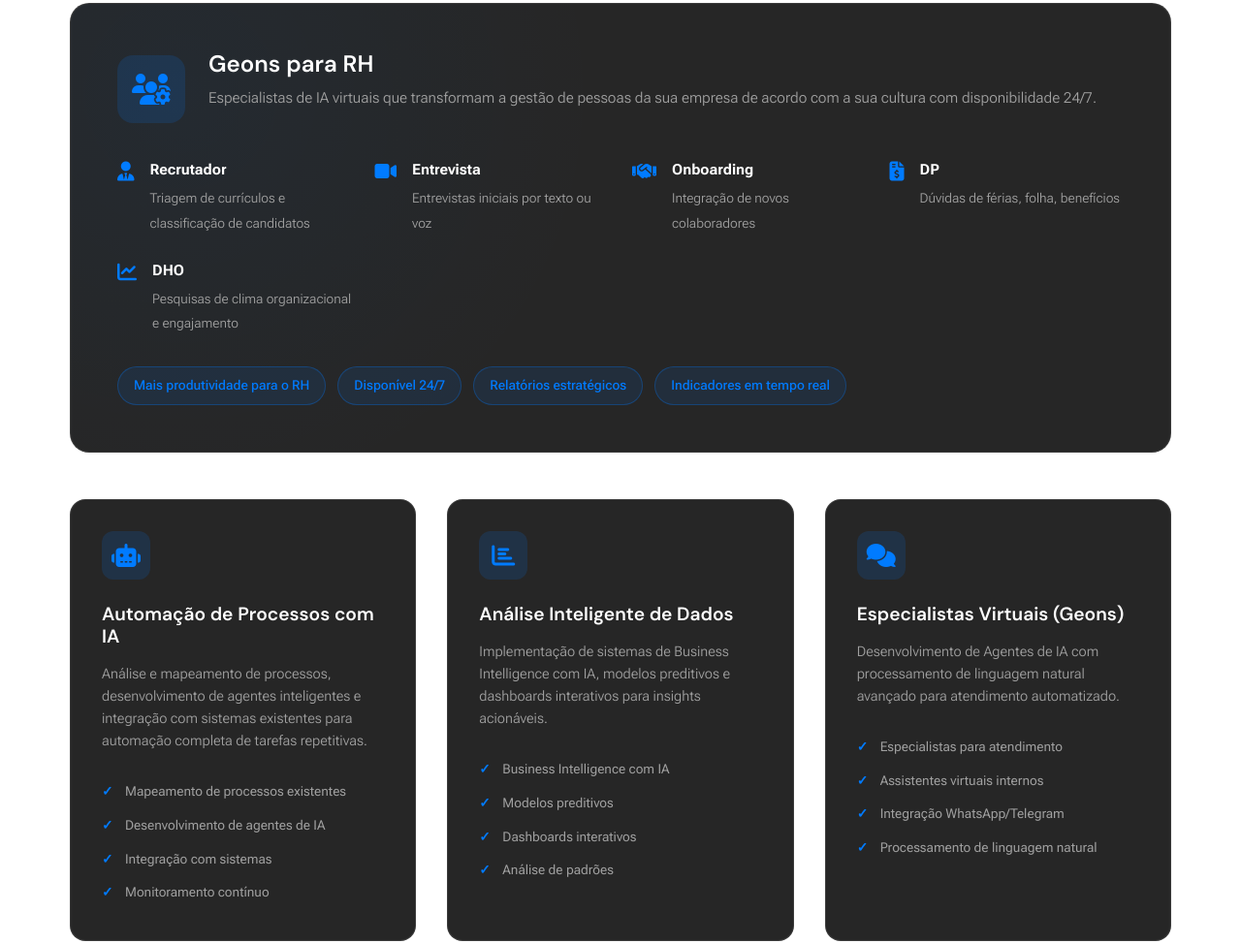
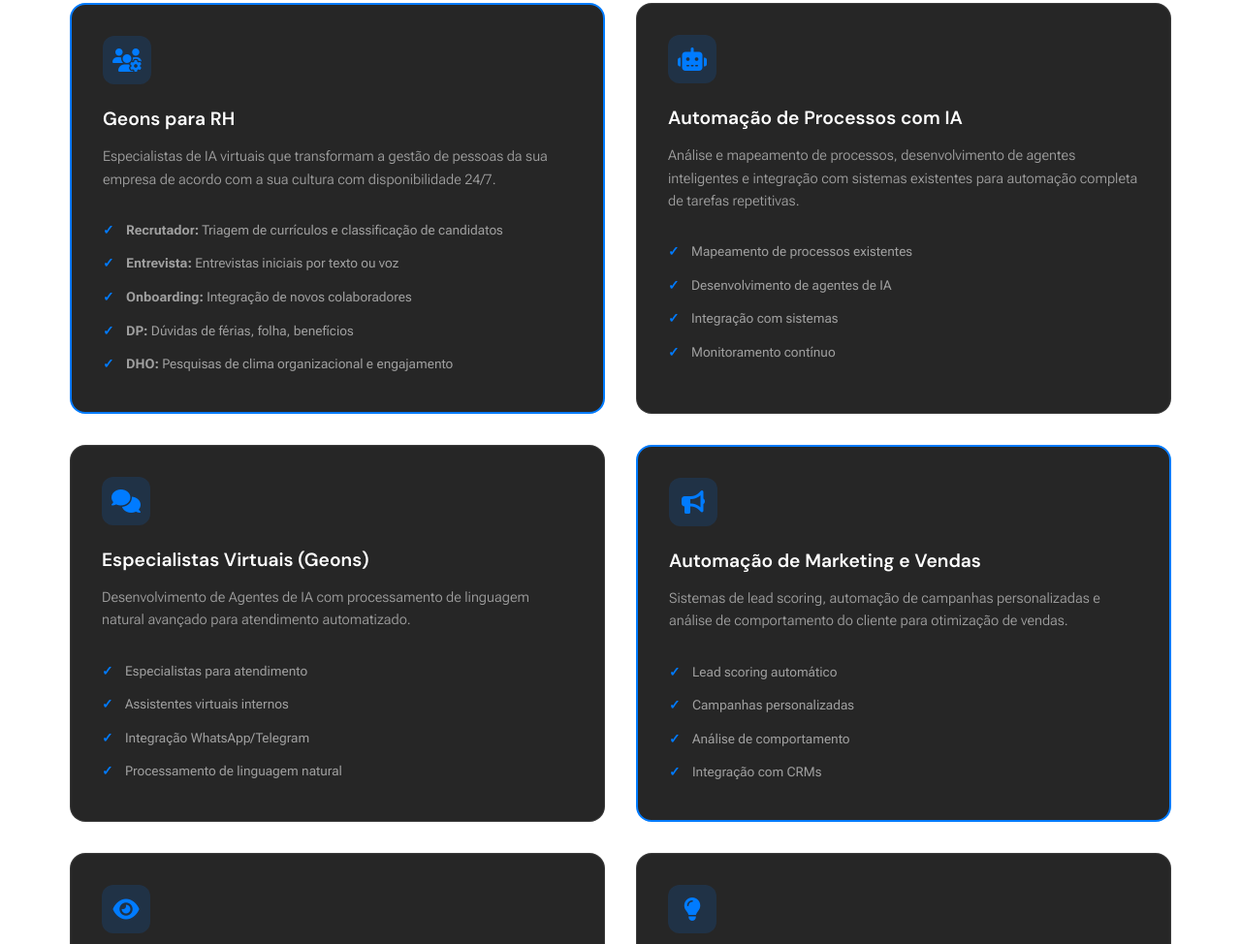
Before and after one commit to fscarini/SITE-GEONAI, a website: page public/index.html in a window 1280 px wide. Shown: the part 3758-4732 px from the top of the page at 97% size. Drawn offline with nearby package versions, Linux system fonts and the light colour scheme.

Commit message:
destaque para os cards e cta ajustado

```diff
--- a/public/index.html
+++ b/public/index.html
@@ -265,66 +265,23 @@
                     <p class="section-subtitle">Desenvolvemos soluções personalizadas de automação com inteligência artificial que se adaptam às necessidades específicas de cada cliente</p>
                 </div>
 
-                <!-- Card especial de RH -->
-                <div class="rh-card-wrapper" data-aos="fade-up">
-                    <div class="rh-card">
-                        <div class="rh-card-header">
-                            <div class="rh-icon">
-                                <i class="fas fa-users-cog"></i>
-                            </div>
-                            <div class="rh-title-area">
-                                <h3>Geons para RH</h3>
-                                <p>Especialistas de IA virtuais que transformam a gestão de pessoas da sua empresa de acordo com a sua cultura com disponibilidade 24/7.</p>
-                            </div>
+                <div class="services-grid">
+                    <div class="service-card show-card" data-aos="fade-up">
+                        <div class="service-icon">
+                            <i class="fas fa-users-cog"></i>
                         </div>
-                        <div class="rh-features-grid">
-                            <div class="rh-feature">
-                                <i class="fas fa-user-tie"></i>
-                                <div>
-                                    <strong>Recrutador</strong>
-                                    <span>Triagem de currículos e classificação de candidatos</span>
-                                </div>
-                            </div>
-                            <div class="rh-feature">
-                                <i class="fas fa-video"></i>
-                                <div>
-                                    <strong>Entrevista</strong>
-                                    <span>Entrevistas iniciais por texto ou voz</span>
-                                </div>
-                            </div>
-                            <div class="rh-feature">
-                                <i class="fas fa-handshake"></i>
-                                <div>
-                                    <strong>Onboarding</strong>
-                                    <span>Integração de novos colaboradores</span>
-                                </div>
-                            </div>
-                            <div class="rh-feature">
-                                <i class="fas fa-file-invoice-dollar"></i>
-                                <div>
-                                    <strong>DP</strong>
-                                    <span>Dúvidas de férias, folha, benefícios</span>
-                                </div>
-                            </div>
-                            <div class="rh-feature">
-                                <i class="fas fa-chart-line"></i>
-                                <div>
-                                    <strong>DHO</strong>
-                                    <span>Pesquisas de clima organizacional e engajamento</span>
-                                </div>
-                            </div>
-                        </div>
-                        <div class="rh-highlights">
-                            <span class="rh-highlight-tag">Mais produtividade para o RH</span>
-                            <span class="rh-highlight-tag">Disponível 24/7</span>
-                            <span class="rh-highlight-tag">Relatórios estratégicos</span>
-                            <span class="rh-highlight-tag">Indicadores em tempo real</span>
-                        </div>
+                        <h3>Geons para RH</h3>
+                        <p>Especialistas de IA virtuais que transformam a gestão de pessoas da sua empresa de acordo com a sua cultura com disponibilidade 24/7.</p>
+                        <ul class="service-features">
+                            <li><strong>Recrutador:</strong> Triagem de currículos e classificação de candidatos</li>
+                            <li><strong>Entrevista:</strong> Entrevistas iniciais por texto ou voz</li>
+                            <li><strong>Onboarding:</strong> Integração de novos colaboradores</li>
+                            <li><strong>DP:</strong> Dúvidas de férias, folha, benefícios</li>
+                            <li><strong>DHO:</strong> Pesquisas de clima organizacional e engajamento</li>
+                        </ul>
                     </div>
-                </div>
 
                 <!-- Grid de outros serviços -->
-                <div class="services-grid">
                     <div class="service-card" data-aos="fade-up" data-aos-delay="100">
                         <div class="service-icon">
                             <i class="fas fa-robot"></i>
@@ -336,20 +293,6 @@
                             <li>Desenvolvimento de agentes de IA</li>
                             <li>Integração com sistemas</li>
                             <li>Monitoramento contínuo</li>
-                        </ul>
-                    </div>
-
-                    <div class="service-card" data-aos="fade-up" data-aos-delay="200">
-                        <div class="service-icon">
-                            <i class="fas fa-chart-bar"></i>
-                        </div>
-                        <h3>Análise Inteligente de Dados</h3>
-                        <p>Implementação de sistemas de Business Intelligence com IA, modelos preditivos e dashboards interativos para insights acionáveis.</p>
-                        <ul class="service-features">
-                            <li>Business Intelligence com IA</li>
-                            <li>Modelos preditivos</li>
-                            <li>Dashboards interativos</li>
-                            <li>Análise de padrões</li>
                         </ul>
                     </div>
 
@@ -367,7 +310,7 @@
                         </ul>
                     </div>
 
-                    <div class="service-card" data-aos="fade-up" data-aos-delay="400">
+                    <div class="service-card show-card" data-aos="fade-up" data-aos-delay="400">
                         <div class="service-icon">
                             <i class="fas fa-bullhorn"></i>
                         </div>
--- a/public/src/css/styles.css
+++ b/public/src/css/styles.css
@@ -1325,9 +1325,15 @@
 
 /* Services Grid */
 .services-grid {
-    display: grid;
-    grid-template-columns: repeat(auto-fit, minmax(320px, 1fr));
-    gap: 2rem;
+        display: grid;
+        grid-template-columns: repeat(2, 1fr);
+        gap: 2rem;
+}
+
+@media (max-width: 900px) {
+    .services-grid {
+        grid-template-columns: 1fr;
+    }
 }
 
 .service-card {
@@ -1339,6 +1345,10 @@
     position: relative;
     overflow: hidden;
     text-align: left;
+}
+
+.show-card{
+    border: 2.4px solid var(--secondary-color);
 }
 
 .service-card::before {
@@ -2189,7 +2199,7 @@
     }
 
     .nav-container {
-        padding: 0.8rem 1.5rem;
+        padding: 1.2rem;
     }
 
     .hero-tags {
@@ -2328,9 +2338,8 @@
         padding: 4rem 0.5rem;
     }
     .chat-container {
-        height: 80vh; /* Ocupa mais tela no mobile */
+        height: 55vh; /* Ocupa mais tela no mobile */
         min-height: 400px;
-        border-radius: 0; /* Ocupa a largura toda */
         border-left: none;
         border-right: none;
     }
@@ -2598,7 +2607,7 @@
 /* 2. Estilo base para ambos os logos */
 .logo-img {
     position: absolute;
-    top: 0;
+    top: -4px;
     left: 0;
     height: 130%;
     width: auto;
```
